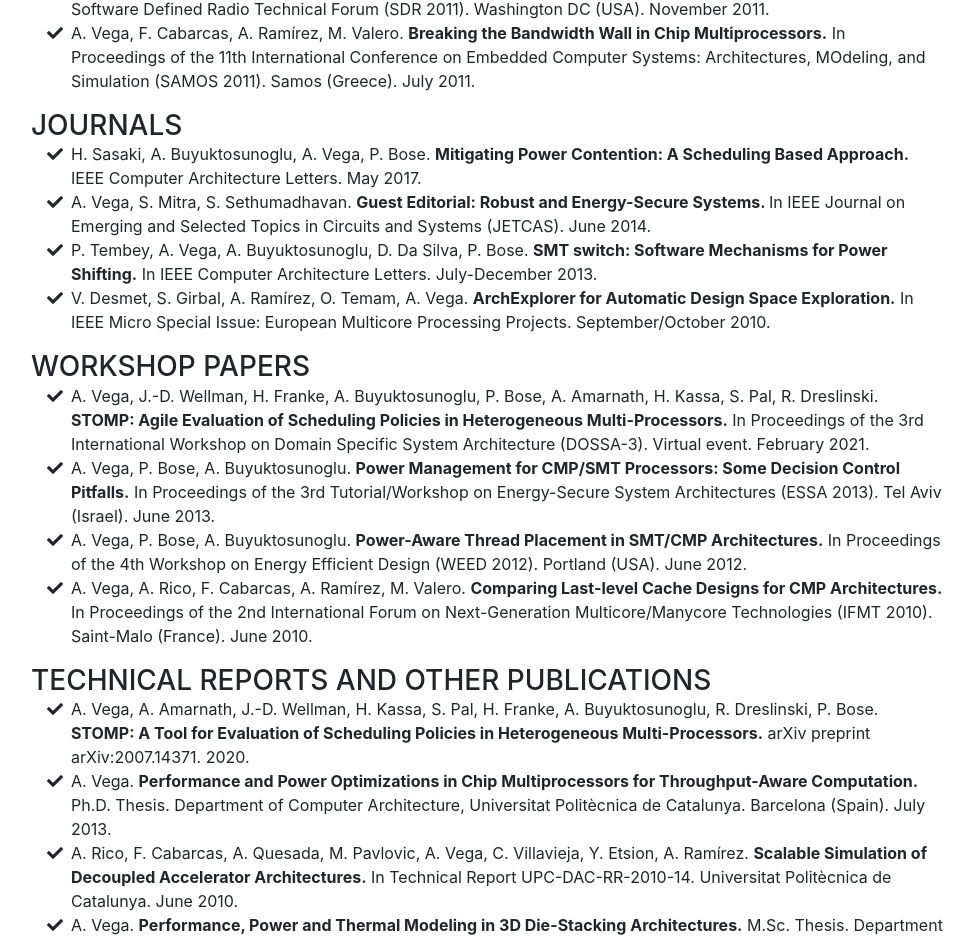
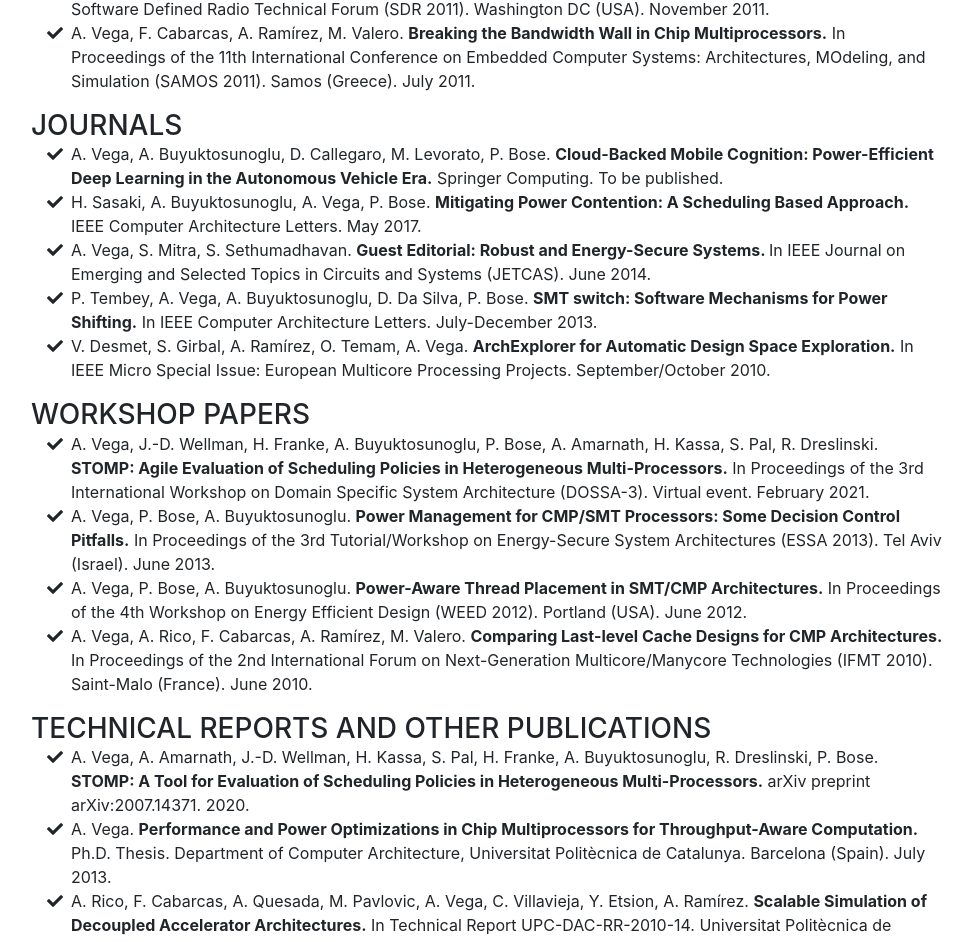
Before and after one commit to augustojv/my-website, a website with bundled scripts: page index.html in a window 1280 px wide. Shown: the part 6196-7138 px from the top of the page, without its empty margins (289-1263 px from the left). Built offline with nearby package versions, Linux system fonts and the light colour scheme; a web font is replaced by a local one.

Commit message:
Publications updated

```diff
--- a/index.html
+++ b/index.html
@@ -489,14 +489,12 @@
           <div class="subheading mb-3"></div>
           <h3 class="mb-0">Journals</h3>
           <ul class="fa-ul mb-0">
-			<!--
             <li>
               <i class="fa-li fa fa-check"></i>
 			  A. Vega, A. Buyuktosunoglu, D. Callegaro, M. Levorato, P. Bose. <strong>Cloud-Backed Mobile
 				  Cognition: Power-Efficient Deep Learning in the Autonomous Vehicle Era.</strong> Springer
-				  Computing. Under review.
+				  Computing. To be published.
             </li>
-		    -->
             <li>
               <i class="fa-li fa fa-check"></i>
 			  H. Sasaki, A. Buyuktosunoglu, A. Vega, P. Bose. <strong>Mitigating Power Contention: A
```
